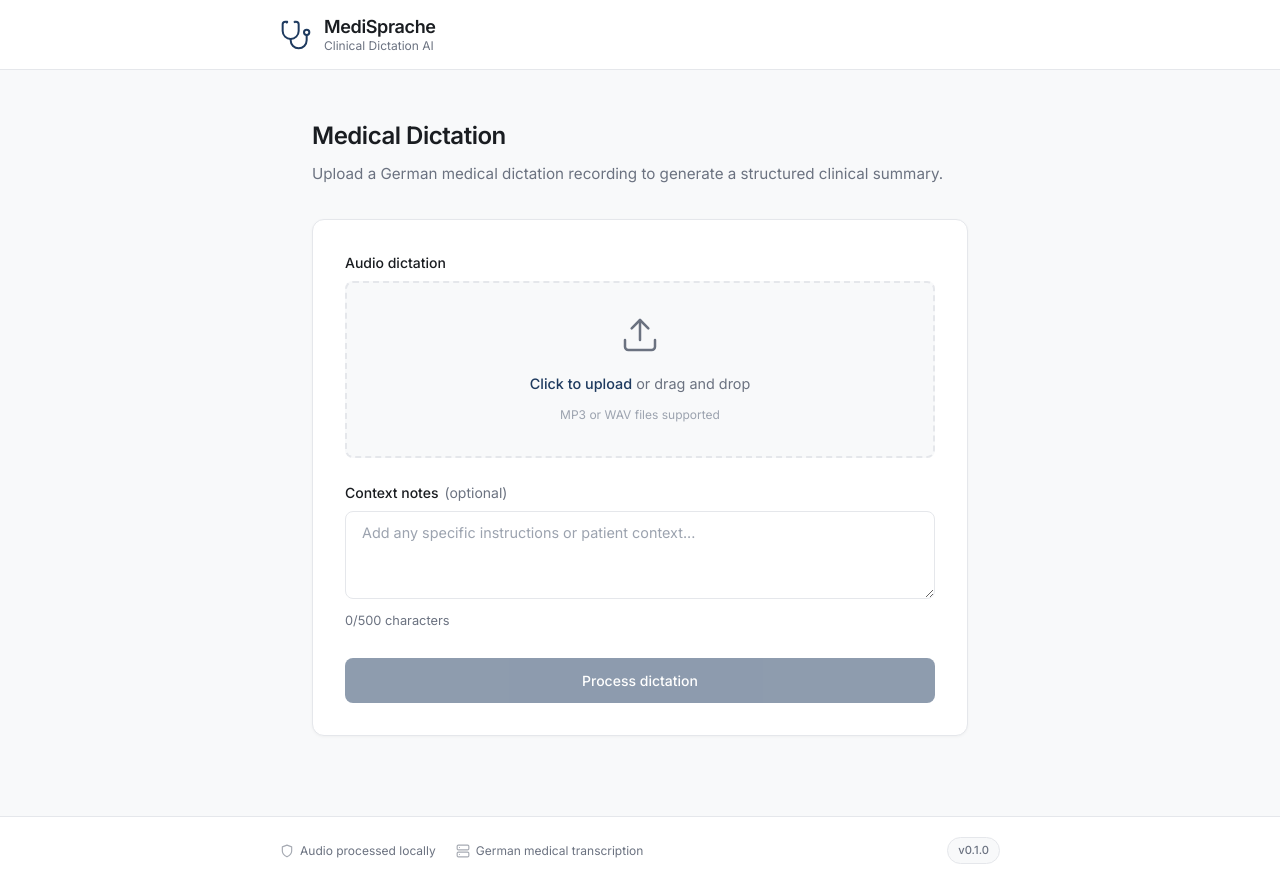
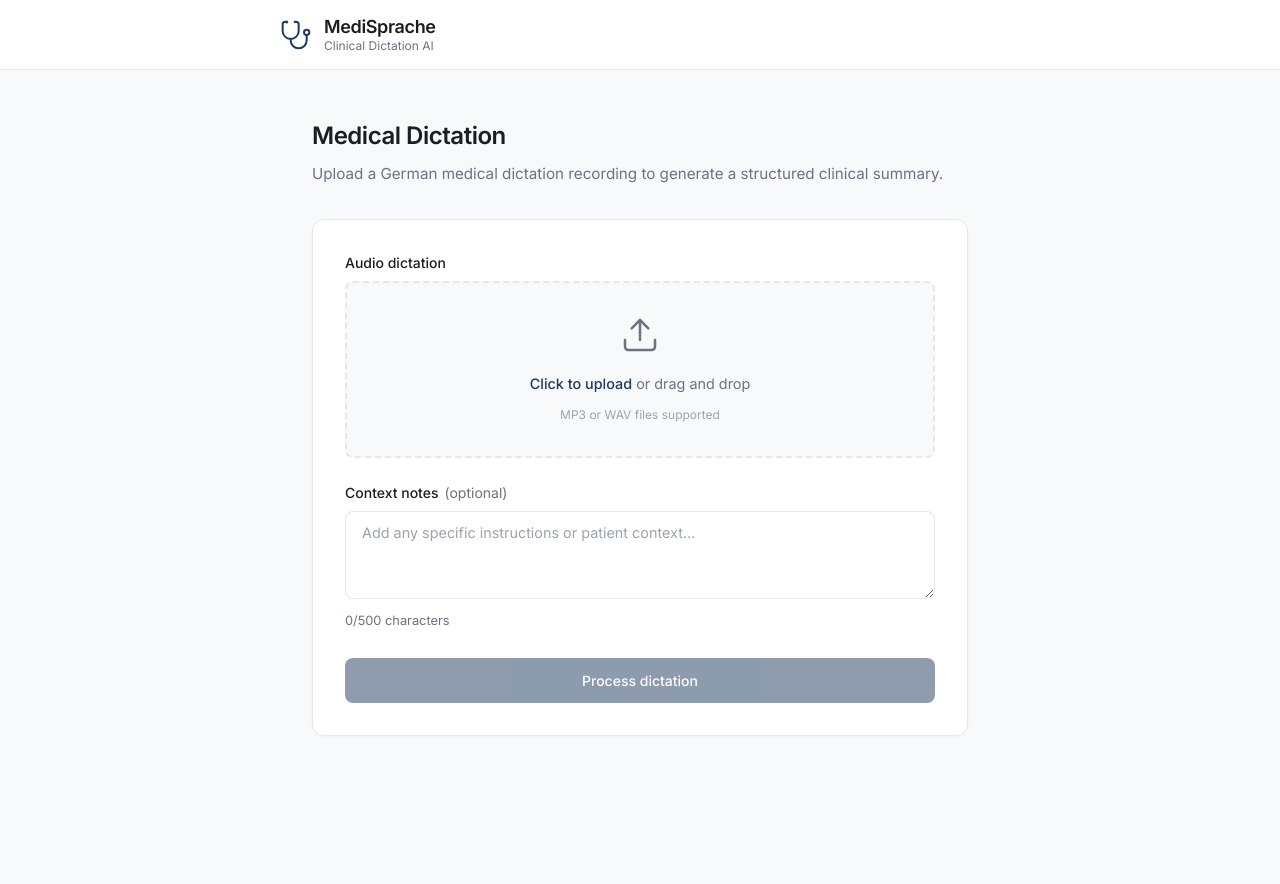
Before and after one commit to rahulkvr/MediSprache, a Next.js app in the folder frontend/: page / in a window 1280 px wide. After the commit the page ends 816 px from the top, so only its background shows below. Built offline with nearby package versions, Linux system fonts and the light colour scheme.

Commit message:
chore: remove Footer component and styling
Clean up code by removing unused footer component and styles.

Co-authored-by: Rahul Padinhappurath Bharathan <44444437+rahulkvr@users.noreply.github.com>

```diff
--- a/frontend/app/globals.css
+++ b/frontend/app/globals.css
@@ -625,62 +625,6 @@ body {
   font-weight: 500;
 }
 
-/* Footer */
-.app-footer {
-  padding: 1.25rem 1.5rem;
-  border-top: 1px solid var(--border);
-  background: var(--card);
-}
-
-.footer-content {
-  max-width: 720px;
-  margin: 0 auto;
-  display: flex;
-  flex-direction: column;
-  gap: 0.75rem;
-}
-
-@media (min-width: 640px) {
-  .footer-content {
-    flex-direction: row;
-    justify-content: space-between;
-    align-items: center;
-  }
-}
-
-.footer-info {
-  display: flex;
-  flex-wrap: wrap;
-  gap: 0.5rem 1.25rem;
-  font-size: 0.75rem;
-  color: var(--muted);
-}
-
-.footer-item {
-  display: flex;
-  align-items: center;
-  gap: 0.375rem;
-}
-
-.footer-item svg {
-  width: 14px;
-  height: 14px;
-  opacity: 0.6;
-}
-
-.footer-badge {
-  display: inline-flex;
-  align-items: center;
-  gap: 0.375rem;
-  padding: 0.25rem 0.625rem;
-  background: var(--background);
-  border: 1px solid var(--border);
-  border-radius: 100px;
-  font-size: 0.7rem;
-  font-weight: 500;
-  color: var(--muted);
-}
-
 /* Nested object/array rendering */
 .nested-section {
   margin-top: 1rem;
--- a/frontend/app/page.js
+++ b/frontend/app/page.js
@@ -183,27 +183,7 @@ function Header() {
   );
 }
 
-function Footer() {
-  return (
-    <footer className="app-footer" role="contentinfo">
-      <div className="footer-content">
-        <div className="footer-info">
-          <span className="footer-item">
-            <Icons.Shield />
-            Audio processed locally
-          </span>
-          <span className="footer-item">
-            <Icons.Server />
-            German medical transcription
-          </span>
-        </div>
-        <span className="footer-badge">
-          v0.1.0
-        </span>
-      </div>
-    </footer>
-  );
-}
+
 
 function ErrorAlert({ message, onDismiss }) {
   return (
@@ -684,8 +664,6 @@ export default function HomePage() {
 
         {result && <ResultsSection result={result} onReset={handleReset} />}
       </main>
-
-      <Footer />
     </div>
   );
 }
```
